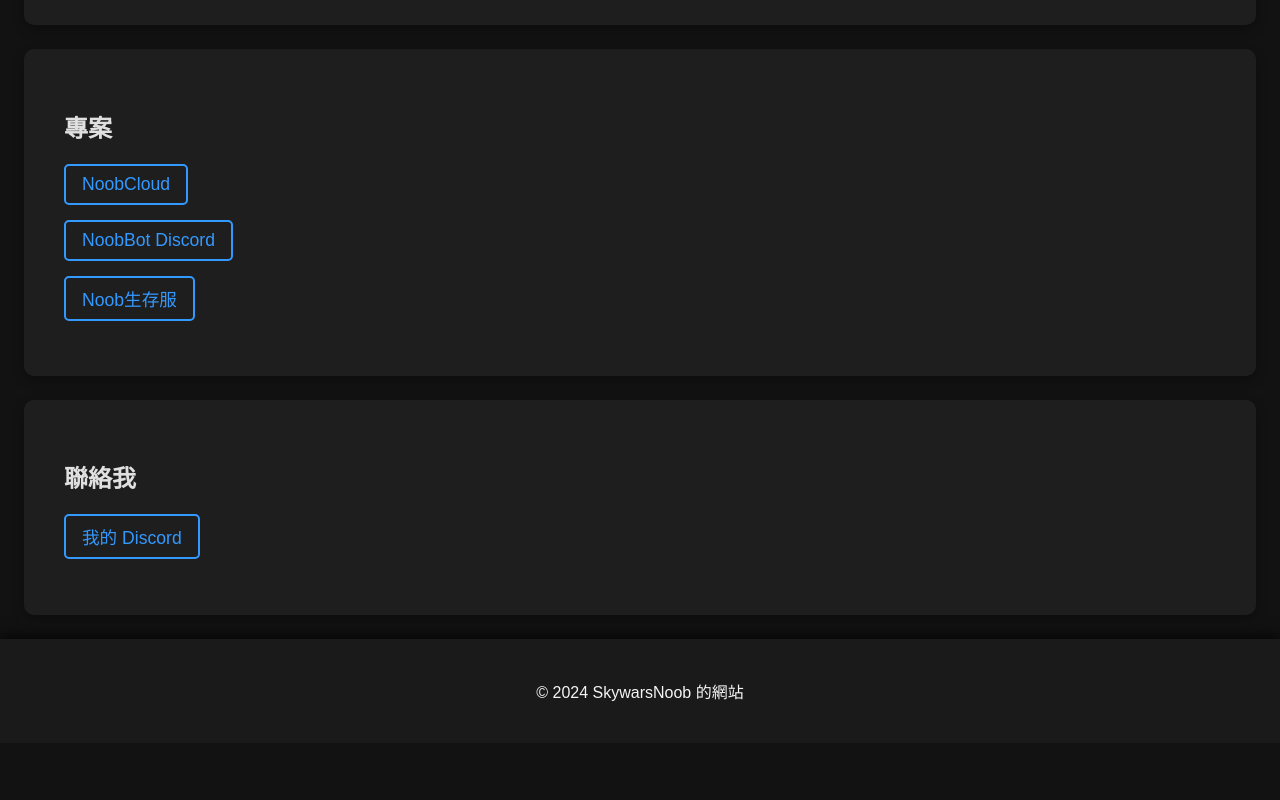
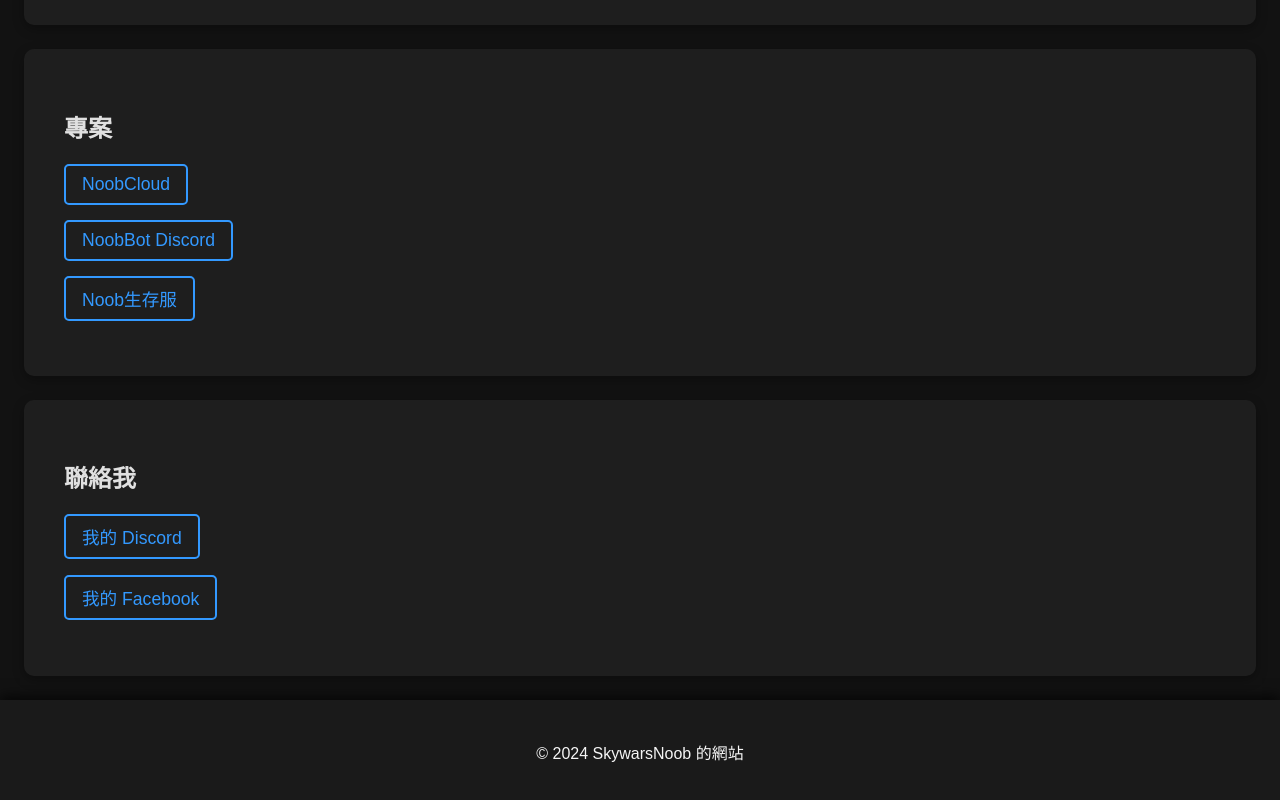
Before and after one commit to skywars-noob/me, a plain HTML site: page index.html in a window 1280 px wide. Shown: the part 459-1259 px from the top of the page. Before the commit the page ends 1202 px from the top, so only its background shows below. Drawn offline with Linux system fonts and the light colour scheme.

Commit message:
Update index.html

```diff
--- a/index.html
+++ b/index.html
@@ -13,7 +13,7 @@
     <meta property="og:locale" content="zh_TW" />
     <meta property="og:title" content="SkywarsNoob的介紹頁面">
     <meta property="og:type" content="website">
-    <meta property="og:url" content="https://swnoob.us.kg/">
+    <meta property="og:url" content="https://skywars.noobtw.top/">
     <meta property="og:description" content="SkywarsNoob - 他應該甚麼都會">
     <style>
         body {
@@ -170,6 +170,7 @@
     <section id="contact">
         <h2>聯絡我</h2>
         <p><a href="https://discord.com/users/1072411470727483482" class="contact-link" target="_blank">我的 Discord</a></p>
+        <p><a href="https://www.facebook.com/skywars.noob/" class="contact-link" target="_blank">我的 Facebook</a></p>
     </section>
 
     <footer>
```
